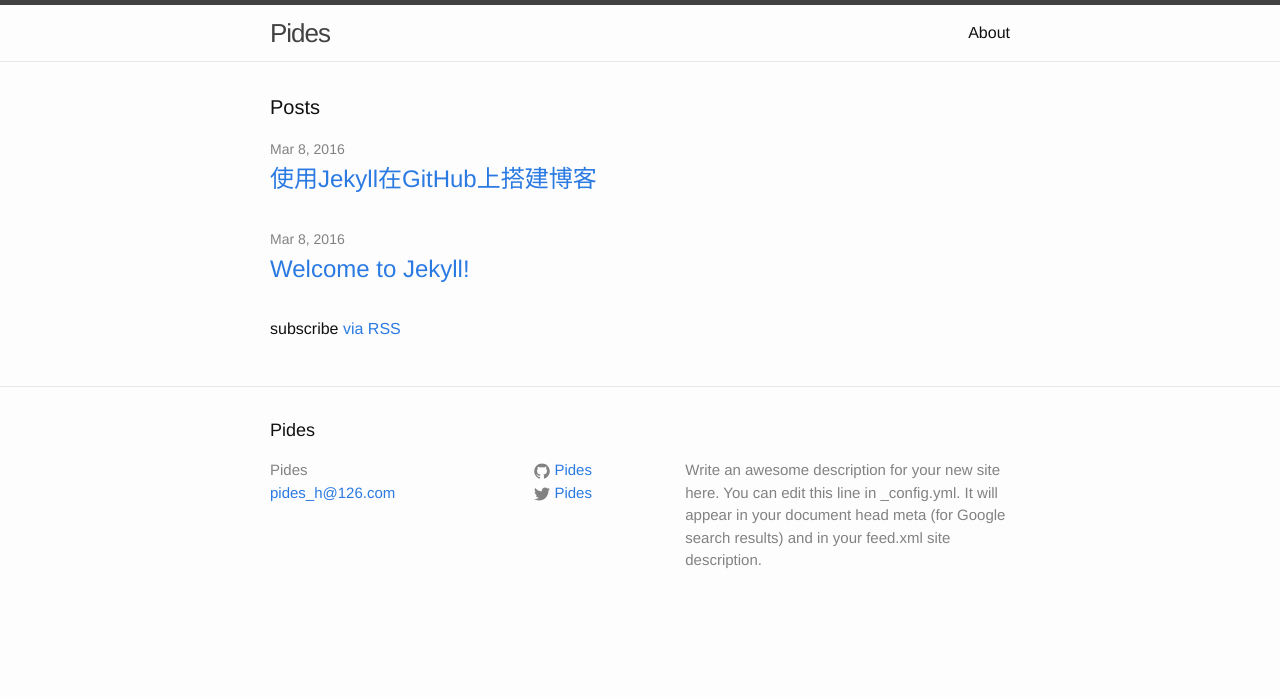
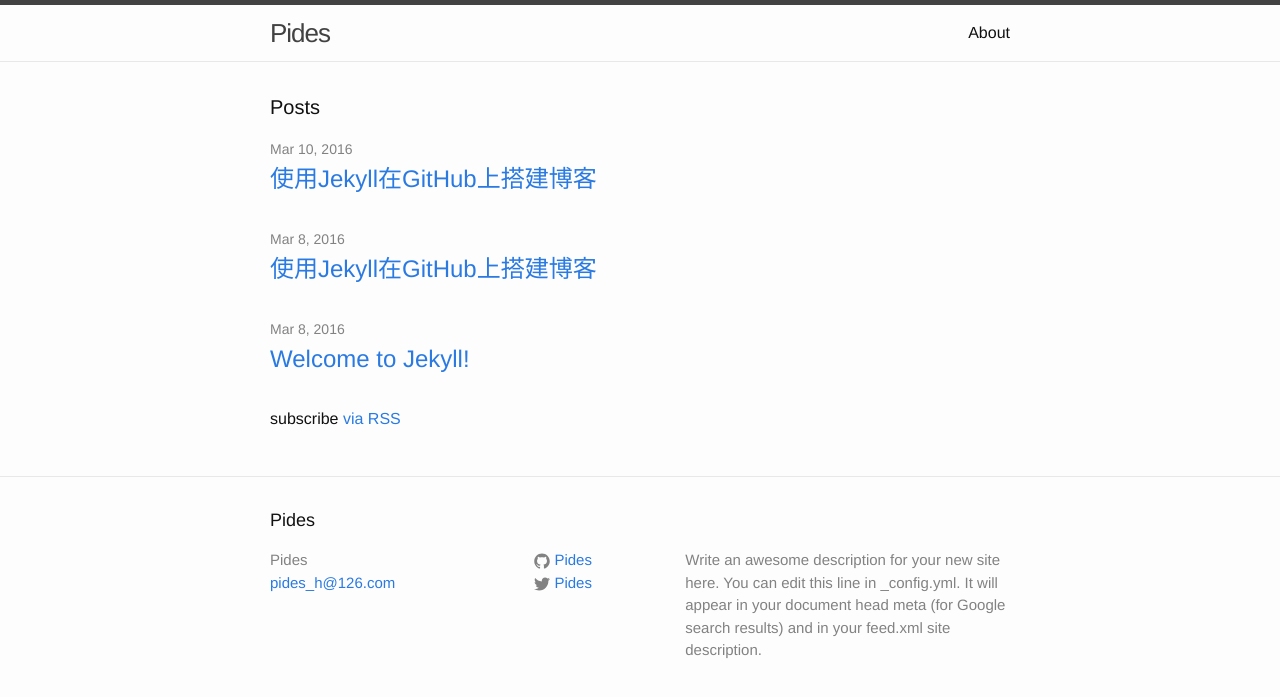
Before and after one commit to pides/pides, a Jekyll site: the page built from index.html, in a window 1280 px wide. Shown: the top 697 px of the page. Built offline with Jekyll 4.4.1, drawn with Linux system fonts in a browser that asks for light colours.

Commit message:
test markdown
commit test file

```diff
--- a/_posts/2016-03-08-pages-github-搭建jeykll博客.markdown
+++ b/_posts/2016-03-08-pages-github-搭建jeykll博客.markdown
@@ -18,9 +18,3 @@
 {% endhighlight %}
 
 好的结束。谢谢。
-
-Check out the [Jekyll docs][jekyll-docs] for more info on how to get the most out of Jekyll. File all bugs/feature requests at [Jekyll’s GitHub repo][jekyll-gh]. If you have questions, you can ask them on [Jekyll Talk][jekyll-talk].
-
-[jekyll-docs]: http://jekyllrb.com/docs/home
-[jekyll-gh]:   https://github.com/jekyll/jekyll
-[jekyll-talk]: https://talk.jekyllrb.com/
--- /dev/null
+++ b/_posts/2016-03-10-testmarkdown.markdown
@@ -0,0 +1,7 @@
+---
+layout: post
+title:  "使用Jekyll在GitHub上搭建博客"
+date:   2016-03-10 16:44:00 +0800
+categories: jekyll update
+---
+`测试测试测试`
```
